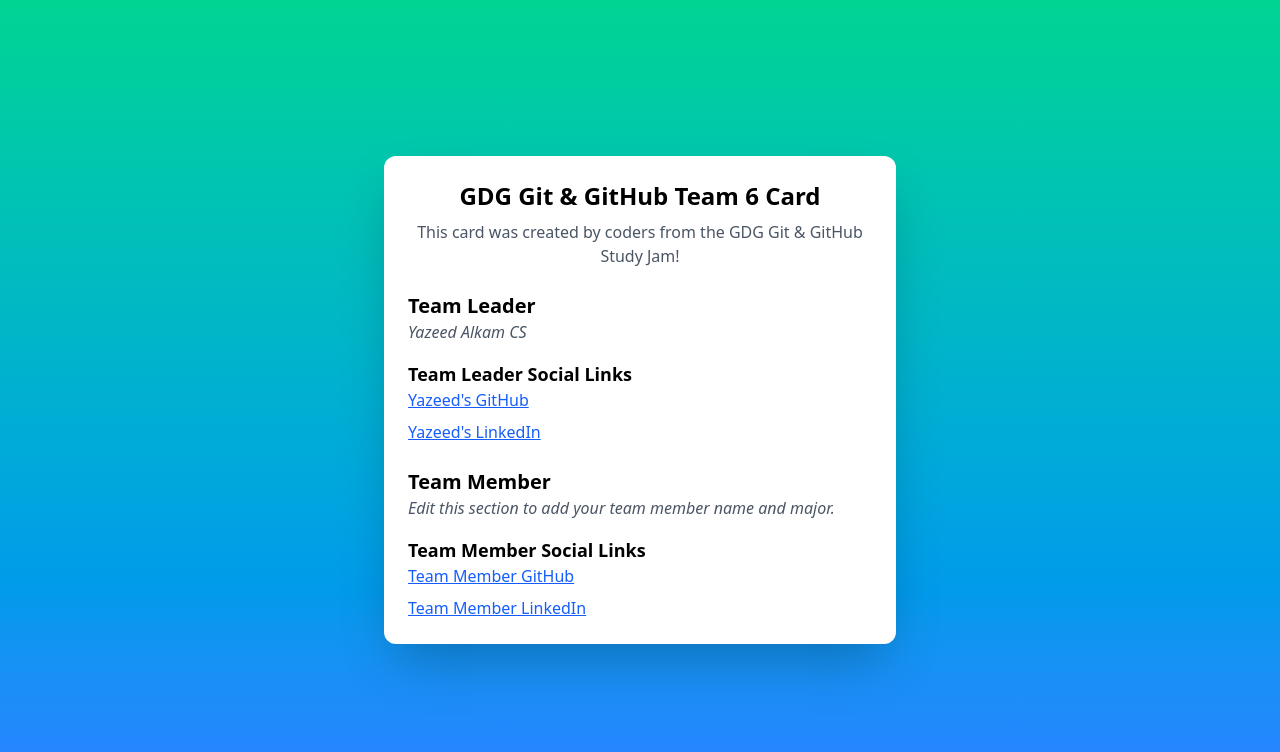
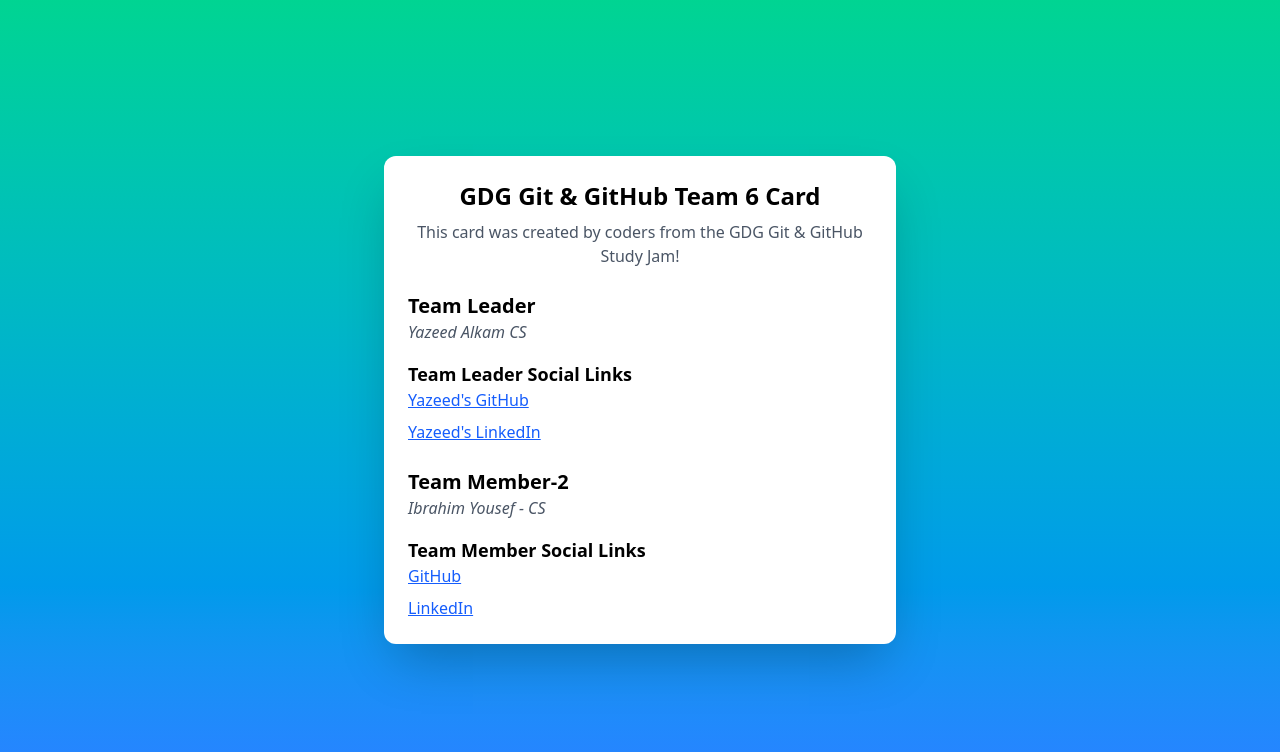
Before and after one commit to YazeedAlkam/GDG_Git_Team_6_Card, a plain HTML site: page index.html in a window 1280 px wide. Drawn offline with nearby package versions, Linux system fonts and the light colour scheme.

Commit message:
add team memeber

```diff
--- a/index.html
+++ b/index.html
@@ -26,13 +26,14 @@
         </section>
 
         <section>
-		        <!-- Team Member Section -->
-            <h2 class="mt-6 text-xl font-semibold">Team Member</h2>
-            <p class="text-gray-600 italic">Edit this section to add your team member name and major.</p>
+            <!-- Team Member Section -->
+            <h2 class="mt-6 text-xl font-semibold">Team Member-2</h2>
+            <p class="text-gray-600 italic">Ibrahim Yousef - CS</p>
+
             <h3 class="mt-4 text-lg font-semibold">Team Member Social Links</h3>
             <ul class="space-y-2">
-                <li><a href="social-link" class="text-blue-600 underline">Team Member GitHub</a></li>
-                <li><a href="social-link" class="text-blue-600 underline">Team Member LinkedIn</a></li>
+                <li><a href="https://github.com/EBRA04" class="text-blue-600 underline">GitHub</a></li>
+                <li><a href="https://www.linkedin.com/in/ibrahim-yousef-370606257/" class="text-blue-600 underline">LinkedIn</a></li>
             </ul>
         </section>
     </div>
```
